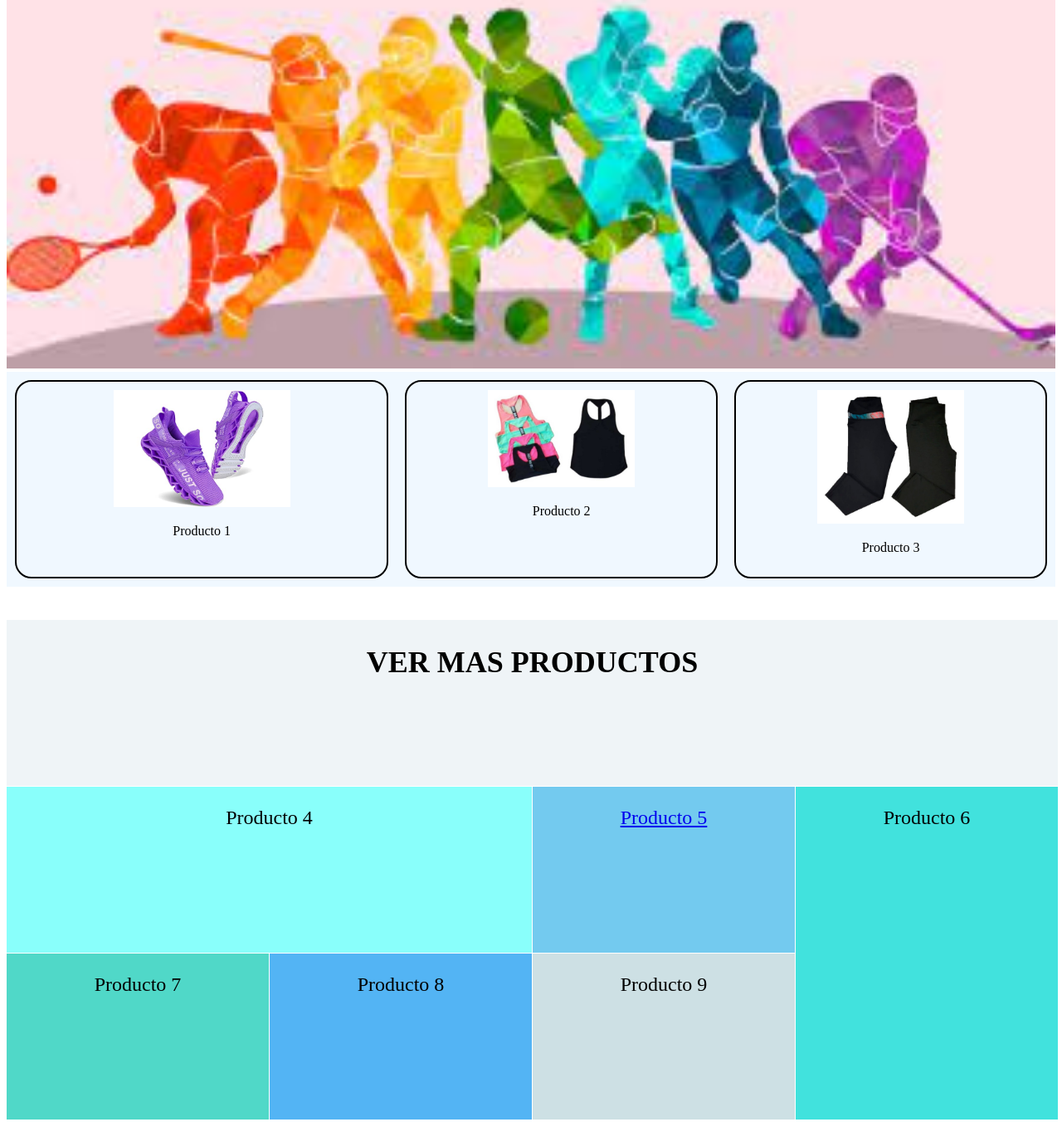
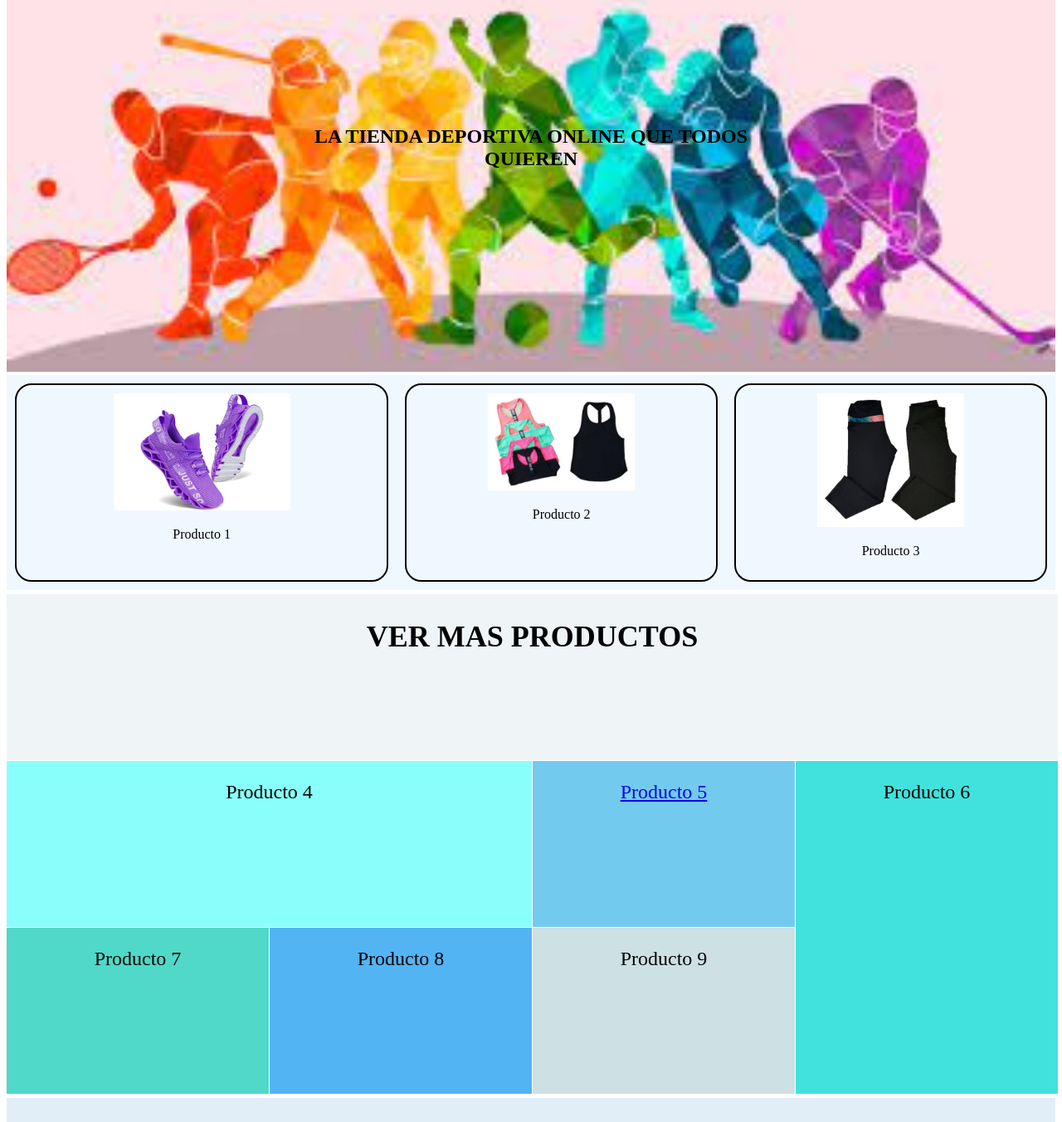
Before and after one commit to Turco777/probando, a plain HTML site: page index.html in a window 1280 px wide. Shown: the part 203-1555 px from the top of the page at 83% size. Drawn offline with Linux system fonts and the light colour scheme.

Commit message:
modificaciones en espacios de margen

```diff
--- a/style.css
+++ b/style.css
@@ -1,3 +1,5 @@
+
+
 @font-face {
     font-family: source-titulo;
     src: url(fonts/SourceSansPro-Bold.ttf);
@@ -59,12 +61,14 @@
 
 .imagenHome {
     width: 100%;
+    padding-top: 4px;
 }
 
 .textoEncima {
     position: absolute;
     top: 10%;
     left: 50%;
+    margin-top: 18%;
     transform: translate(-50%, -50%);
 }
 
@@ -91,7 +95,7 @@
 /*Grilla */
 .grid-contenedor {
     display: grid;
-    margin: 40px 0 40px 0;
+    margin: 5px 0 5px 0;
     grid-template-columns: repeat(4, 25%);
     grid-template-rows: repeat(3, 200px);
     gap: 1px 1px;
```
